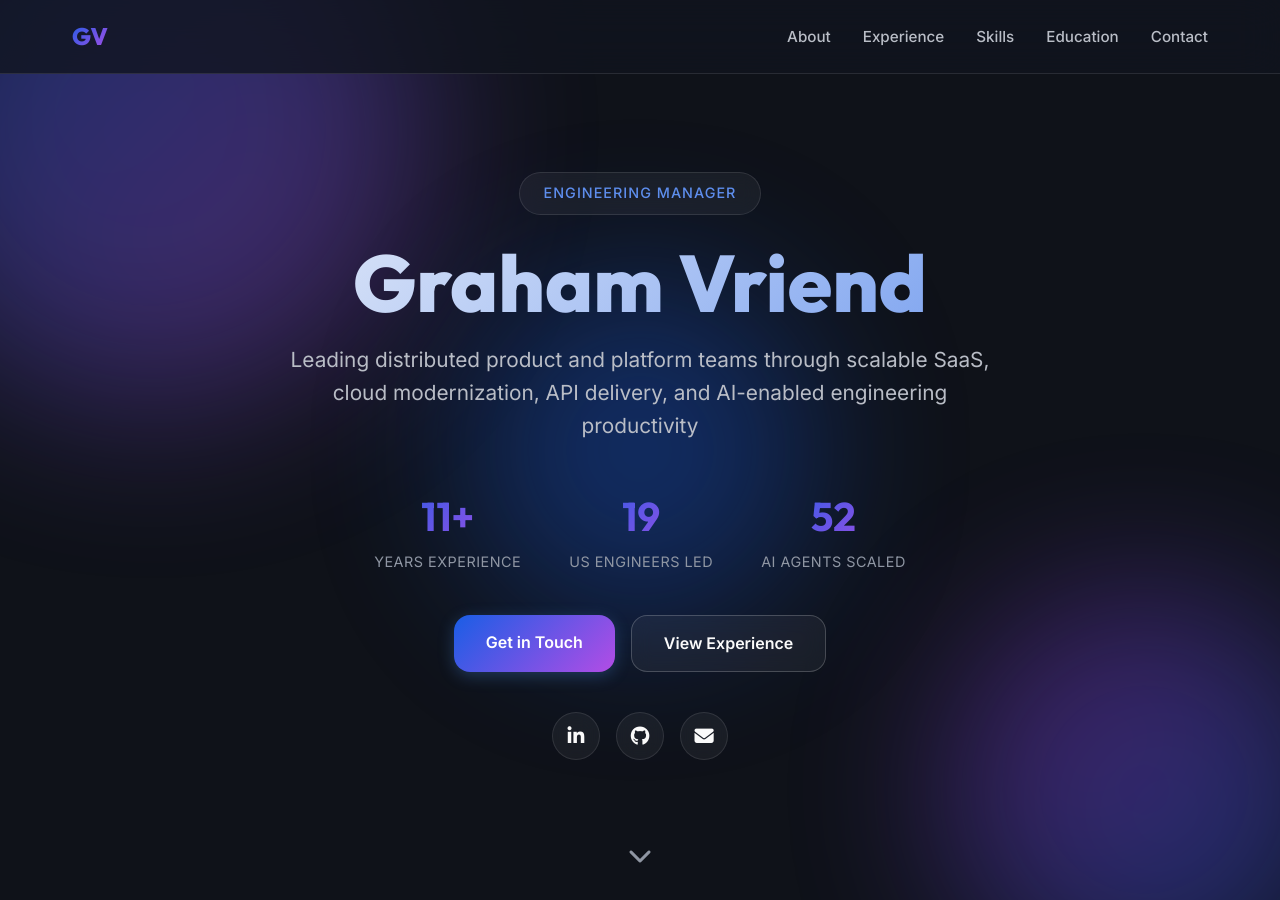
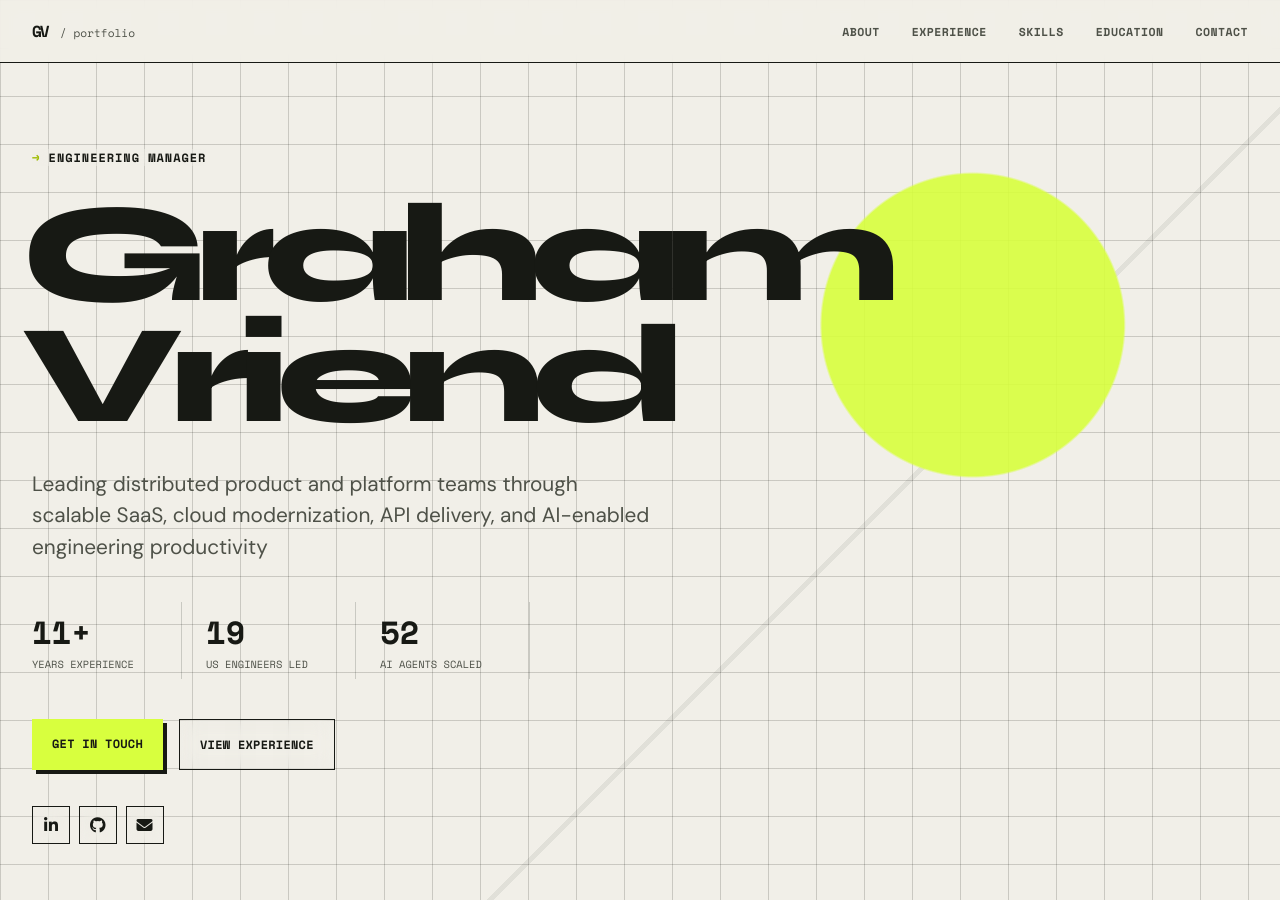
Before and after one commit to grvriend/gvriend.app, a Jekyll site: the page index.html, which Jekyll copies as it is, in a window 1280 px wide and 900 px high. Built offline with Jekyll 4.4.1, drawn with Linux system fonts in a browser that asks for light colours.

Commit message:
Give portfolio an editorial visual identity

```diff
--- a/index.html
+++ b/index.html
@@ -13,11 +13,11 @@
     <!-- Favicon -->
     <link rel="icon" type="image/png" href="img/icon.png" sizes="16x16">
 
-    <!-- Google Fonts -->
+    <!-- Type pairing: an expressive display face with a utilitarian mono -->
     <link rel="preconnect" href="https://fonts.googleapis.com">
     <link rel="preconnect" href="https://fonts.gstatic.com" crossorigin>
     <link
-        href="https://fonts.googleapis.com/css2?family=Inter:wght@300;400;500;600;700;800&family=Outfit:wght@400;600;700;800&display=swap"
+        href="https://fonts.googleapis.com/css2?family=DM+Sans:wght@400;500;600;700&family=Space+Mono:wght@400;700&family=Syne:wght@600;700;800&display=swap"
         rel="stylesheet">
 
     <!-- Font Awesome -->
--- a/styles.css
+++ b/styles.css
@@ -1101,3 +1101,275 @@ body {
         padding: 1.5rem;
     }
 }
+
+/* ========================================================================
+   FIELD NOTES / EDITORIAL OVERRIDE
+   A small visual system for a portfolio that feels made, not generated:
+   paper, ink, one loud accent, mono metadata, and an imperfect grid.
+   ======================================================================== */
+
+:root {
+    --paper: #f1efe8;
+    --paper-deep: #e4e0d5;
+    --ink: #171914;
+    --ink-soft: #4e5148;
+    --line: rgba(23, 25, 20, 0.18);
+    --acid: #d8ff3e;
+    --acid-dark: #9ebc00;
+    --night: #1d211c;
+    --night-soft: #2c322b;
+    --display: 'Syne', 'Arial Black', sans-serif;
+    --body: 'DM Sans', Arial, sans-serif;
+    --mono: 'Space Mono', monospace;
+    --shadow-print: 8px 8px 0 var(--ink);
+    --shadow-print-small: 4px 4px 0 var(--ink);
+}
+
+html { background: var(--paper); }
+
+body {
+    background-color: var(--paper);
+    background-image: linear-gradient(var(--line) 1px, transparent 1px),
+        linear-gradient(90deg, var(--line) 1px, transparent 1px);
+    background-size: 48px 48px;
+    color: var(--ink);
+    font-family: var(--body);
+    line-height: 1.65;
+}
+
+#navbar,
+#navbar.scrolled {
+    background: rgba(241, 239, 232, 0.92);
+    border-bottom: 1px solid var(--ink);
+    box-shadow: none;
+    backdrop-filter: blur(8px);
+}
+
+.nav-container { max-width: 1280px; padding: 1.1rem 2rem; }
+.nav-logo {
+    color: var(--ink);
+    font-family: var(--mono);
+    font-size: 1rem;
+    letter-spacing: -0.12em;
+    background: none;
+    -webkit-text-fill-color: initial;
+}
+.nav-logo::after {
+    content: '/ portfolio';
+    color: var(--ink-soft);
+    font: 0.7rem var(--mono);
+    letter-spacing: 0;
+    margin-left: 0.75rem;
+}
+.nav-link {
+    color: var(--ink-soft);
+    font: 700 0.72rem var(--mono);
+    letter-spacing: 0.04em;
+    text-transform: uppercase;
+}
+.nav-link::after { background: var(--acid-dark); height: 3px; }
+.nav-link.active { color: var(--ink); }
+.mobile-menu-toggle { color: var(--ink); }
+
+#hero {
+    min-height: 92vh;
+    align-items: flex-end;
+    justify-content: flex-start;
+    padding: 9rem 2rem 7rem;
+    border-bottom: 1px solid var(--ink);
+}
+.hero-background { z-index: 0; }
+.hero-background::before {
+    content: '';
+    position: absolute;
+    inset: 0;
+    background: radial-gradient(circle at 76% 34%, var(--acid) 0 13%, transparent 13.2%),
+        linear-gradient(135deg, transparent 0 62%, rgba(23, 25, 20, 0.08) 62% 62.3%, transparent 62.3%);
+    opacity: 0.9;
+}
+.gradient-orb { display: none; }
+.hero-content { max-width: 1280px; }
+.hero-text { max-width: 850px; text-align: left; }
+.hero-label {
+    padding: 0;
+    margin-bottom: 1.75rem;
+    color: var(--ink);
+    background: none;
+    border: 0;
+    border-radius: 0;
+    font: 700 0.75rem var(--mono);
+    letter-spacing: 0.08em;
+    text-transform: uppercase;
+}
+.hero-label::before { content: '→ '; color: var(--acid-dark); }
+.hero-title {
+    max-width: 800px;
+    color: var(--ink);
+    font: 800 clamp(4.2rem, 11vw, 9.8rem)/0.86 var(--display);
+    letter-spacing: -0.09em;
+    margin-left: -0.08em;
+    margin-bottom: 2rem;
+    background: none;
+    -webkit-text-fill-color: initial;
+}
+.hero-subtitle {
+    max-width: 620px;
+    margin: 0 0 2.5rem;
+    color: var(--ink-soft);
+    font-size: clamp(1.05rem, 1.8vw, 1.3rem);
+    line-height: 1.5;
+}
+.hero-stats {
+    justify-content: flex-start;
+    gap: 0;
+    margin-bottom: 2.5rem;
+}
+.stat-item {
+    min-width: 150px;
+    padding: 0.4rem 1.5rem 0.4rem 0;
+    margin-right: 1.5rem;
+    border-right: 1px solid var(--line);
+    text-align: left;
+}
+.stat-number {
+    color: var(--ink);
+    font: 700 2rem var(--mono);
+    background: none;
+    -webkit-text-fill-color: initial;
+}
+.stat-label {
+    color: var(--ink-soft);
+    font: 0.65rem var(--mono);
+    letter-spacing: 0;
+    text-transform: uppercase;
+}
+.hero-cta { justify-content: flex-start; margin-bottom: 2.3rem; }
+.btn {
+    border-radius: 0;
+    font: 700 0.75rem var(--mono);
+    letter-spacing: 0.02em;
+    padding: 1rem 1.25rem;
+    text-transform: uppercase;
+}
+.btn-primary {
+    background: var(--acid);
+    color: var(--ink);
+    box-shadow: var(--shadow-print-small);
+}
+.btn-primary:hover { background: var(--ink); color: var(--acid); transform: translate(2px, 2px); box-shadow: 2px 2px 0 var(--acid-dark); }
+.btn-secondary,
+.btn-outline {
+    background: transparent;
+    border: 1px solid var(--ink);
+    color: var(--ink);
+}
+.btn-secondary:hover,
+.btn-outline:hover { background: var(--ink); color: var(--paper); transform: translate(2px, 2px); }
+.social-links { justify-content: flex-start; gap: 0.55rem; }
+.social-link {
+    width: 38px;
+    height: 38px;
+    color: var(--ink);
+    background: transparent;
+    border: 1px solid var(--ink);
+    border-radius: 0;
+    font-size: 1rem;
+}
+.social-link:hover { background: var(--acid); border-color: var(--ink); color: var(--ink); transform: translateY(-3px); box-shadow: 3px 3px 0 var(--ink); }
+.scroll-indicator { color: var(--ink); font-size: 1rem; }
+
+.section { padding: 8rem 2rem; }
+.section-dark { background: var(--night); color: var(--paper); }
+.container { max-width: 1280px; }
+.section-header { display: flex; align-items: baseline; gap: 1rem; margin-bottom: 4rem; text-align: left; }
+.section-title {
+    color: inherit;
+    font: 800 clamp(2.5rem, 6vw, 5.5rem)/0.95 var(--display);
+    letter-spacing: -0.08em;
+    margin: 0;
+    background: none;
+    -webkit-text-fill-color: initial;
+}
+.section-divider { width: 100%; height: 1px; background: currentColor; opacity: 0.35; margin: 0; }
+.section-description { max-width: 660px; color: var(--ink-soft); margin: -2rem 0 0; }
+.section-dark .section-description { color: #b6baad; }
+
+.about-grid { grid-template-columns: minmax(260px, 0.85fr) minmax(0, 1.5fr); align-items: start; gap: 5rem; }
+.about-text-card,
+.highlight-card,
+.timeline-content,
+.skill-category,
+.education-card,
+.contact-card {
+    background: rgba(241, 239, 232, 0.72);
+    border: 1px solid var(--ink);
+    border-radius: 0;
+    box-shadow: none;
+}
+.about-text-card { padding: 2rem; border-left: 8px solid var(--acid-dark); }
+.about-intro { color: var(--ink); font-size: 1.25rem; line-height: 1.55; }
+.about-intro strong, .company, .location-info i { color: var(--acid-dark); }
+.about-description, .location-info { color: var(--ink-soft); }
+.highlights-grid { margin-top: 0; gap: 1px; background: var(--ink); }
+.highlight-card { padding: 1.5rem; border: 0; transition: background 180ms ease; }
+.highlight-card::before { display: none; }
+.highlight-card:hover { background: var(--acid); transform: none; box-shadow: none; }
+.highlight-icon { width: auto; height: auto; margin-bottom: 1.5rem; color: var(--ink); background: none; border-radius: 0; justify-content: flex-start; font-size: 1.4rem; }
+.highlight-card h3, .skill-category-header h3, .education-card h3, .contact-card h3 { color: var(--ink); font: 700 1.25rem var(--display); letter-spacing: -0.04em; }
+.highlight-card p, .skill-tag, .education-description, .contact-card p { color: var(--ink-soft); }
+
+.section-dark .section-title { color: var(--paper); }
+.section-dark .section-divider { color: var(--paper); }
+.section-dark .timeline-content,
+.section-dark .education-card { background: var(--night-soft); border-color: #67705f; }
+.timeline { padding-left: 1.5rem; }
+.timeline::before { width: 1px; background: #67705f; }
+.timeline-item { margin-left: 2.5rem; }
+.timeline-marker { left: -3.06rem; width: 11px; height: 11px; background: var(--acid); border: 3px solid var(--night); border-radius: 0; box-shadow: none; transform: rotate(45deg); }
+.timeline-content { padding: 2rem; transition: border-color 180ms ease, transform 180ms ease; }
+.timeline-content:hover { border-color: var(--acid); transform: translateX(5px); box-shadow: none; }
+.timeline-header h3 { color: var(--paper); font: 700 1.5rem var(--display); letter-spacing: -0.04em; }
+.company { font-family: var(--mono); font-size: 0.8rem; }
+.timeline-date { color: var(--paper); background: transparent; border: 1px solid #67705f; border-radius: 0; font: 0.7rem var(--mono); }
+.timeline-list li { color: #c4c8bc; }
+.timeline-list i { color: var(--acid); }
+.tag { color: var(--acid); background: transparent; border-color: #67705f; border-radius: 0; font: 0.68rem var(--mono); }
+.tag:hover { color: var(--ink); background: var(--acid); border-color: var(--acid); transform: none; }
+
+.skills-grid, .education-grid, .contact-grid { gap: 1px; background: var(--ink); }
+.skill-category, .education-card, .contact-card { padding: 2rem; border: 0; }
+.skill-category:hover, .education-card:hover, .contact-card:hover { transform: none; box-shadow: none; background: var(--acid); }
+.skill-category-header { border-bottom: 1px solid var(--line); padding-bottom: 1rem; }
+.skill-category-header i, .education-icon, .contact-icon { color: var(--acid-dark); }
+.skills-list { gap: 0.4rem; }
+.skill-tag { border: 1px solid var(--line); border-radius: 0; padding: 0.45rem 0.65rem; font: 0.68rem var(--mono); }
+.skill-tag:hover { color: var(--ink); background: var(--acid); border-color: var(--ink); transform: none; }
+.education-icon, .contact-icon { width: auto; height: auto; margin: 0 0 2rem; background: none; border-radius: 0; justify-content: flex-start; font-size: 1.75rem; }
+.education-school { color: var(--ink); font: 700 1.2rem var(--display); }
+.contact-icon { transition: none; }
+.contact-card:hover .contact-icon { transform: none; }
+
+.footer { background: var(--ink); border-top: 1px solid var(--ink); padding: 3rem 2rem; }
+.footer-social a { width: 38px; height: 38px; background: transparent; border: 1px solid #73796b; border-radius: 0; color: var(--paper); }
+.footer-social a:hover { background: var(--acid); color: var(--ink); border-color: var(--acid); transform: none; }
+.footer-text { color: #aeb3a5; font: 0.7rem var(--mono); }
+.scroll-top { width: 42px; height: 42px; right: 1.5rem; bottom: 1.5rem; background: var(--acid); color: var(--ink); border: 1px solid var(--ink); border-radius: 0; box-shadow: var(--shadow-print-small); }
+.scroll-top:hover { background: var(--ink); color: var(--acid); box-shadow: 2px 2px 0 var(--acid); transform: translate(2px, 2px); }
+
+@media (max-width: 768px) {
+    .nav-logo::after { display: none; }
+    .nav-menu { background: var(--paper); border-bottom: 1px solid var(--ink); backdrop-filter: none; }
+    #hero { min-height: 88vh; padding: 8rem 1.5rem 5rem; }
+    .hero-title { font-size: clamp(3.8rem, 19vw, 6rem); }
+    .hero-stats { justify-content: space-between; }
+    .stat-item { min-width: 0; margin-right: 0.5rem; padding-right: 0.5rem; }
+    .stat-number { font-size: 1.45rem; }
+    .about-grid { grid-template-columns: 1fr; gap: 2rem; }
+    .section-header { align-items: flex-start; flex-direction: column; gap: 0.75rem; }
+    .section-divider { width: 100%; }
+    .section { padding: 5rem 1.5rem; }
+}
+
+@media (prefers-reduced-motion: reduce) {
+    *, *::before, *::after { animation-duration: 0.01ms !important; transition-duration: 0.01ms !important; scroll-behavior: auto !important; }
+}
```
